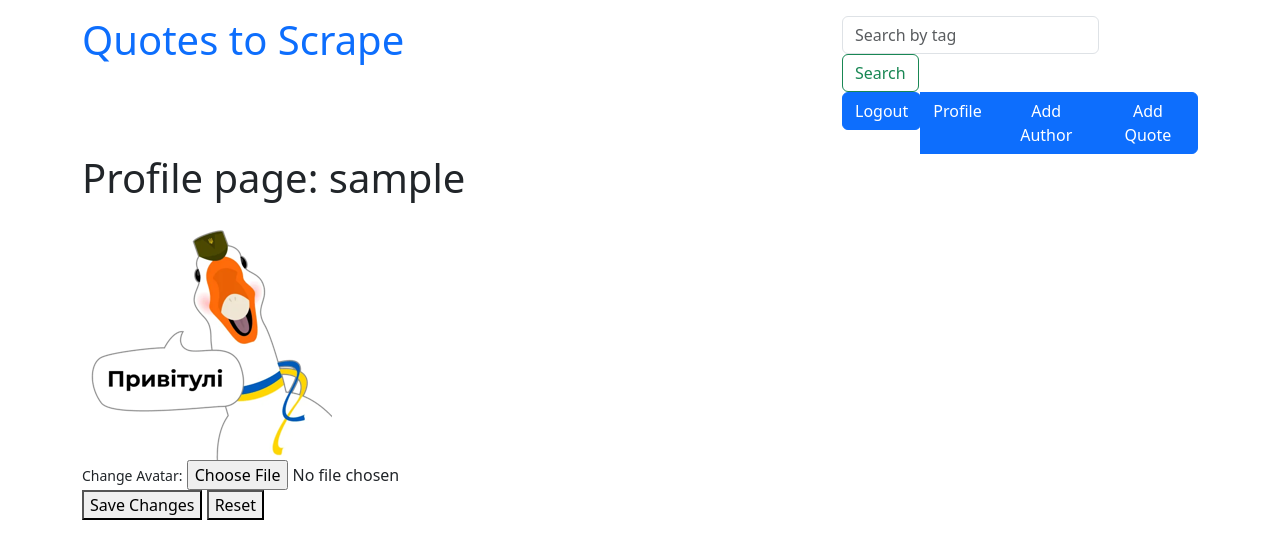
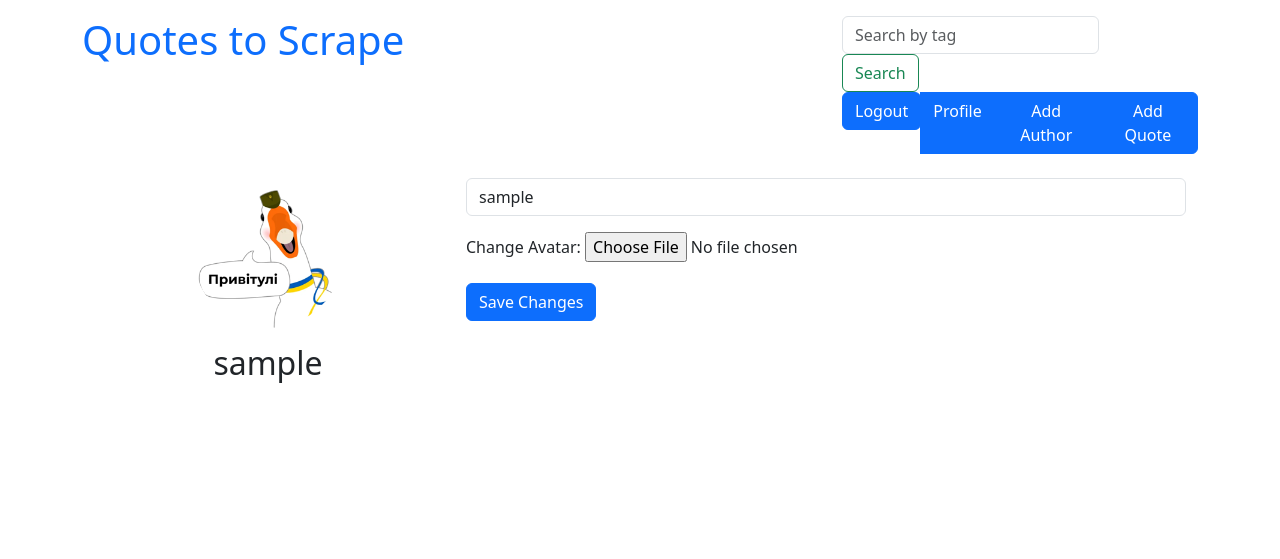
Before and after one commit to VladSkopenko/Django_quote_site, a Django app: page /profile/ in a window 1280 px wide. Shown: the top 559 px of the page. Run offline with Django 5.2, Linux system fonts and the light colour scheme; the visitor is signed in with stand-in values (Sample User, id 1); data comes from the database, SQL or seed files in the repository.

Commit message:
add profile

```diff
--- a/hw/quotes/static/quotes/styles.css
+++ b/hw/quotes/static/quotes/styles.css
@@ -58,3 +58,20 @@
 .pagination .page-link:hover {
     background-color: #0056b3;
 }
+
+.forgot-password-btn {
+    color: #007bff;
+    font-weight: bold;
+    text-decoration: none;
+    font-size: 1em;
+    transition: color 0.3s, text-decoration 0.3s;
+}
+
+.forgot-password-btn:hover {
+    color: #0056b3;
+    text-decoration: underline;
+}
+
+.forgot-password-btn:focus {
+    outline: none;
+}
--- a/hw/users/templates/users/login.html
+++ b/hw/users/templates/users/login.html
@@ -37,8 +37,9 @@
                 <button type="submit" class="btn btn-primary">Submit</button>
                 <button type="reset" class="btn btn-secondary">Reset</button>
             </div>
-            <div class="col-md-6 text-right"  style="margin-left: 1px;">
-                <a href="{% url 'users:password_reset' %}" class="btn btn-link" style="color: black;">Forgot Password?</a>
+            <div class="col-md-6 text-right" style="margin-left: 1px;">
+
+                <a href="{% url 'users:password_reset' %}" class="forgot-password-btn">Forgot Password?</a>
             </div>
         </div>
     </form>
--- a/hw/users/templates/users/profile.html
+++ b/hw/users/templates/users/profile.html
@@ -1,36 +1,35 @@
 {% extends "quotes/base.html" %}
 
 {% block content %}
-
-<div>
-    <h1>Profile page: {{user.username}}</h1>
-    <img src="{{ user.profile.avatar.url }}" alt="avatar of user"/>
+<div class="container mt-4">
+    <div class="row">
+        <!-- User Avatar and Username -->
+        <div class="col-md-4 text-center mb-4">
+            <!-- User Avatar -->
+            <img src="{{ user.profile.avatar.url }}" alt="Avatar of {{ user.username }}" class="img-fluid rounded-circle mb-3" style="max-width: 150px;">
+            <!-- Username -->
+            <h2>{{ user.username }}</h2>
         </div>
 
-{% if messages %}
-<div>
-    {% for message in messages %}
-    <div {% if message.tags %} class="alert-{{ message.tags }}" {% endif %}>{{ message }}</div>
-    {% endfor %}
-</div>
-{% endif %}
 
+        <div class="col-md-8">
             <form method="post" enctype="multipart/form-data">
                 {% csrf_token %}
-    <div class="form-row">
-        <div class="col-md-5">
-            <div class="form-group">
-                <label class="small mb-1">Change Avatar:</label>
+                <div class="form-group mb-3">
+                    <input type="text" id="username" class="form-control" value="{{ user.username }}" readonly>
+                </div>
+
+                <div class="form-group mb-3">
+                    <label for="avatar" class="form-label">Change Avatar:</label>
                     {{ profile_form.avatar }}
                     <span>{{ profile_form.errors.avatar }}</span>
                 </div>
+
+                <div class="d-flex justify-content-between">
+                    <button type="submit" class="btn btn-primary">Save Changes</button>
+                </div>
+            </form>
         </div>
     </div>
-    <div class="grid">
-        <button type="submit">Save Changes</button>
-        <button type="reset" class="secondary">Reset</button>
 </div>
-
-</form>
-
 {% endblock content %}
```
Also changed, not shown: hw/media/profile_images/2_ChkD1FB._Хаски_etUVDHr.jpg (added), hw/media/profile_images/default_mWzVzsr.png (added). Lines whose indentation alone changed are shown as unchanged.
